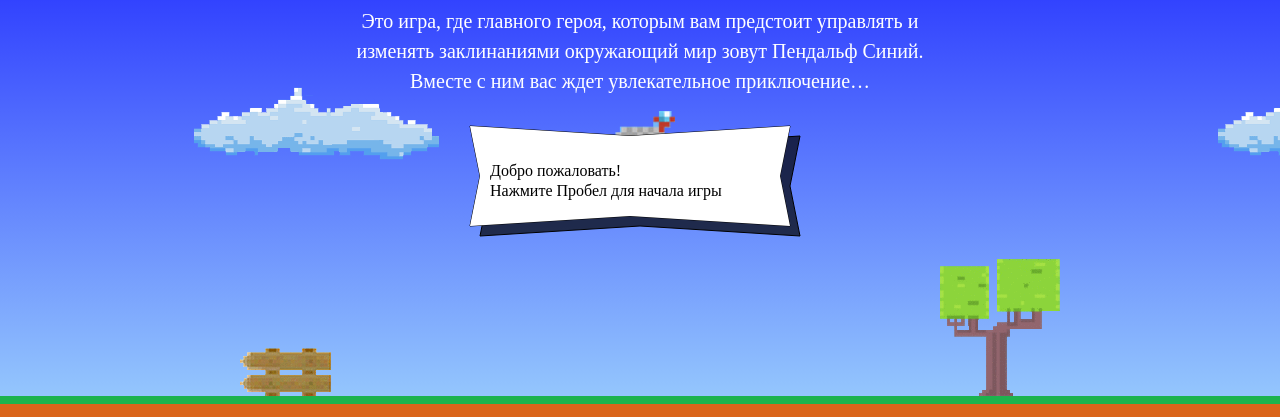
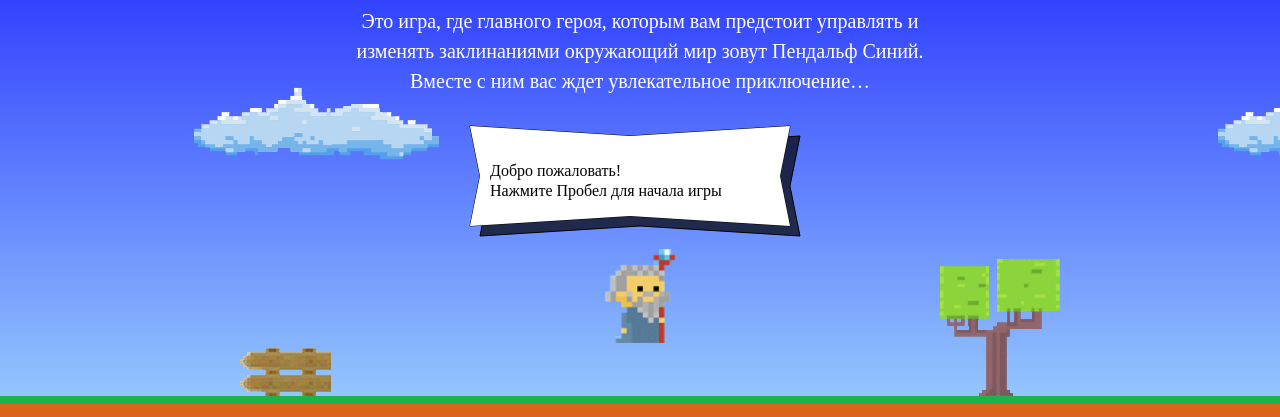
Before and after one commit to alexandershubin/346745-code-and-magick, a website: page index.html in a window 1280 px wide. Shown: the part 203-620 px from the top of the page. Drawn offline with Linux system fonts and the light colour scheme; a web font is replaced by a local one.

Commit message:
исправления задания 1

```diff
--- a/index.html
+++ b/index.html
@@ -199,7 +199,7 @@
     };
 
     var getWizardY = function (height) {
-      return height / 2 / 3 - wizardWidth / 2;
+      return height * 2 / 3 - getWizardHeight() / 2;
     };
   </script>
   <script src="js/game.js"></script>
```
